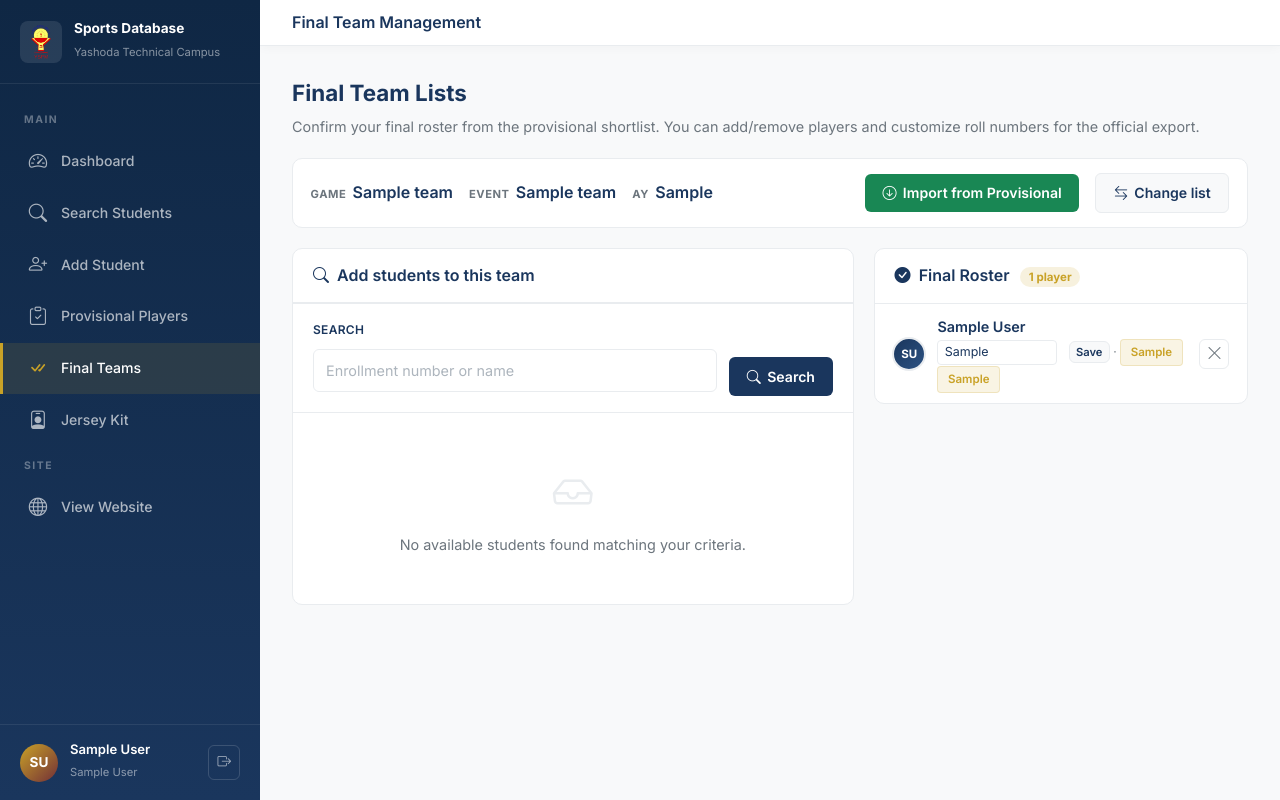
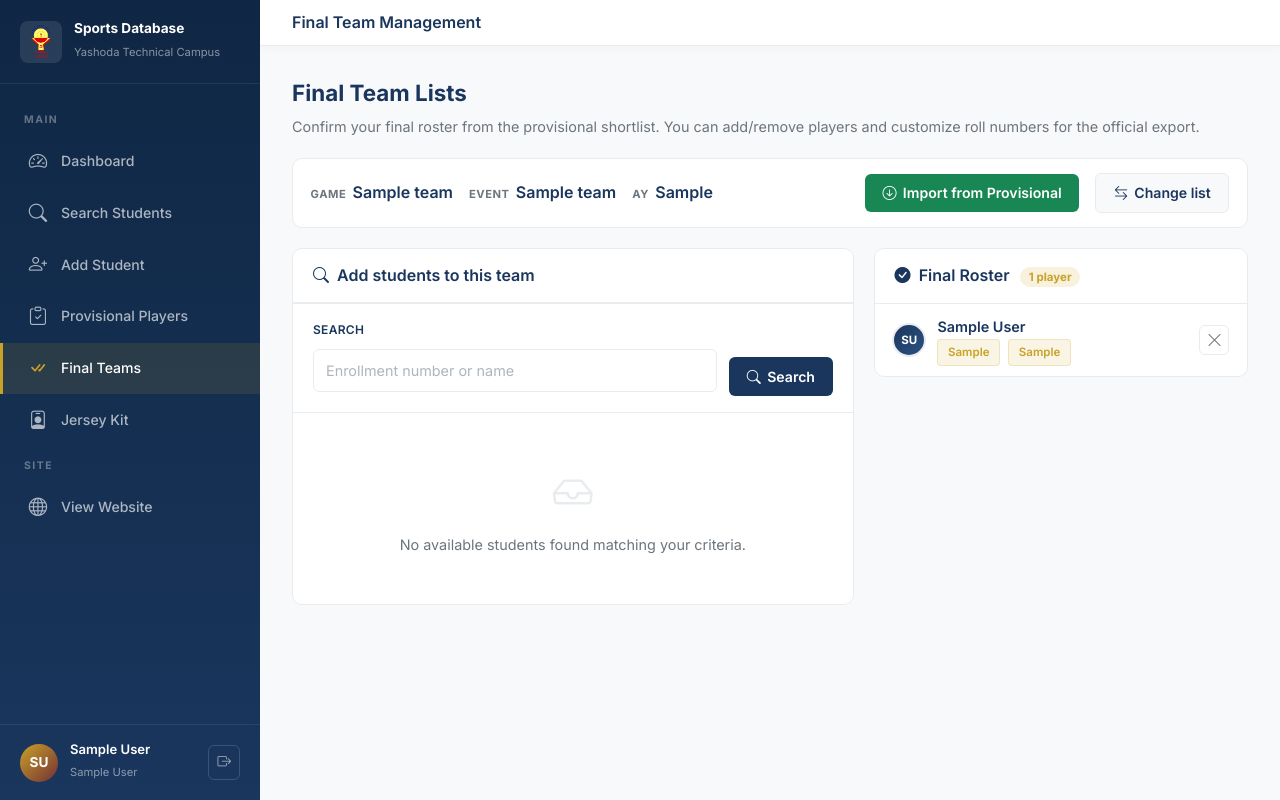
Before and after one commit to sagaraiml2126/sportsfaculty, a PHP site: the page made by admin/final_list.php in a window 1280 px wide. Run offline with PHP 8.4, Linux system fonts and the light colour scheme; the visitor is signed in with stand-in values (Sample User, id 1); tables that the repository leaves empty hold one stand-in row (values such as "Sample post").

Commit message:
Remove roll number editor from final roster

```diff
--- a/admin/final_list.php
+++ b/admin/final_list.php
@@ -442,13 +442,7 @@ $flash_err = flash_get('final_error');
                                         <div class="info">
                                             <div class="name"><?= h($r['full_name']) ?></div>
                                             <div class="meta">
-                                                <form method="post" action="final_update_roll.php" style="display:inline-flex; align-items:center; gap:.2rem">
-                                                    <?= csrf_field() ?>
-                                                    <input type="hidden" name="entry_id" value="<?= (int)$r['entry_id'] ?>">
-                                                    <input type="text" name="roll_no" class="roll-input" value="<?= h($r['roll_no']) ?>">
-                                                    <button type="submit" class="btn btn-secondary" style="padding:.1rem .4rem; font-size:.7rem">Save</button>
-                                                </form>
-                                                <?php if ($r['sport_1']): ?> · <span class="sport-tag"><?= h($r['sport_1']) ?></span><?php endif; ?>
+                                                <?php if ($r['sport_1']): ?><span class="sport-tag"><?= h($r['sport_1']) ?></span><?php endif; ?>
                                                 <?php if ($r['sport_2']): ?><span class="sport-tag"><?= h($r['sport_2']) ?></span><?php endif; ?>
                                             </div>
                                         </div>
```
